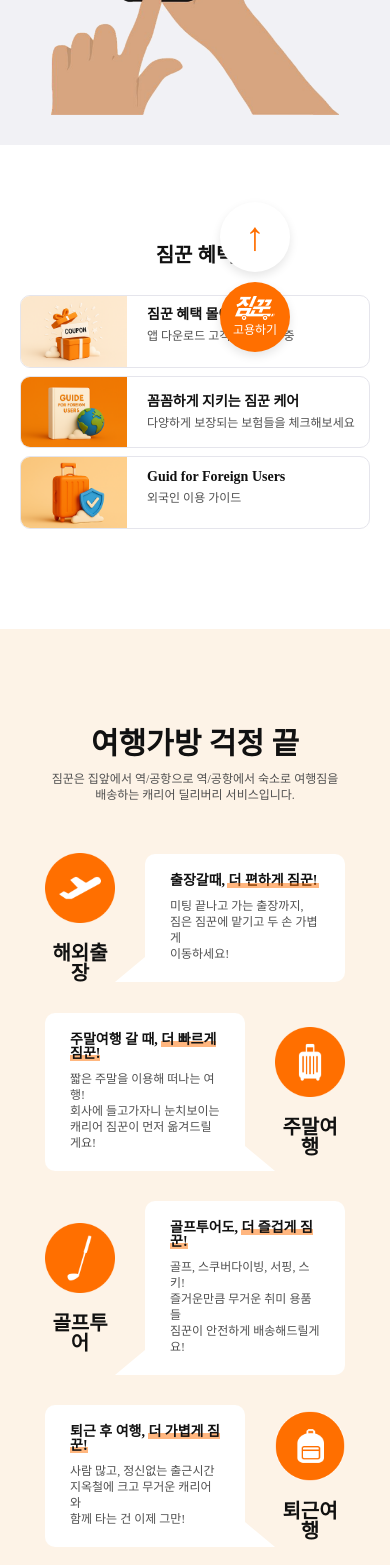
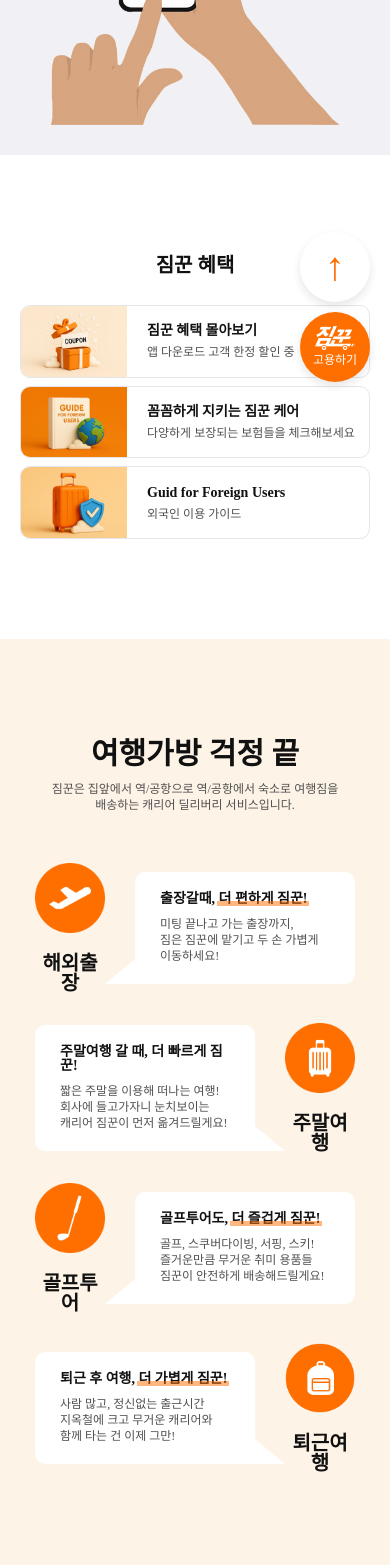
Before and after one commit to HongEungyung/newjimggun, a Vue app: page / in a window 390 px wide. Shown: the part 432-1997 px from the top of the page. Built offline with nearby package versions, Linux system fonts and the light colour scheme.

Commit message:
ENG/KOR 수정

```diff
--- a/index.html
+++ b/index.html
@@ -33,12 +33,9 @@
     <meta property="og:type" content="website" />
     <!-- Open Graph 프로토콜에서 사용되는 메타 태그의 속성 중 하나로, 페이지의 간략한 설명을 제공하는 데 사용 -->
     <!-- 소셜 미디어에서 공유될 때 사용되는 URL -->
-    <meta
-      property="og:url"
-      content="https://jimggun.vercel.app/
-    " />
+    <meta property="og:url" content="https://newjimggun-c6aj.vercel.app/" />
     <!-- 소셜 미디어에서 페이지가 공유될 때 표시되는 이미지 -->
-    <meta property="og:image" content="https://jimggun.vercel.app/assets/jimggun_logo-DfAxRLDc.png" />
+    <meta property="og:image" content="https://newjimggun-c6aj.vercel.app/assets/jimggun_logo-DfAxRLDc.png" />
     <!-- 소셜 미디어에서 페이지가 공유될 때 사용되는 설명 -->
     <meta property="og:description" content="짐꾼 웹사이트입니다." />
     <!-- 파비콘 연결 -->
--- a/src/components/Footer.vue
+++ b/src/components/Footer.vue
@@ -28,7 +28,7 @@
             <p>(토요일, 공휴일 휴무)</p>
           </div>
           <div class="footerRightButtons">
-            <a>제휴문의</a>
+            <a href="#">제휴문의</a>
             <router-link to="/cs">고객센터</router-link>
           </div>
           <div class="footerRightServices">
--- a/src/views/A1_home.vue
+++ b/src/views/A1_home.vue
@@ -92,7 +92,7 @@ const mainBannerData = ref([
     </div>-->
   </div>
 
-  <div class="main-wrap">
+  <main class="main-wrap">
     <!-- 메인배너 슬라이드 -->
     <section class="visual">
       <!-- 메인베너 -->
@@ -137,7 +137,7 @@ const mainBannerData = ref([
           </div>
         </form>
         <router-link to="/reservation" class="mini-button">
-          <p>바로 예약</p>
+          <span>바로 예약</span>
         </router-link>
       </div>
     </section>
@@ -278,7 +278,7 @@ const mainBannerData = ref([
           <!-- 2 -->
           <div class="t-content2">
             <!-- 말풍선 영역 -->
-            <div class="t-2-bubble p2-underline p2-underline2">
+            <div class="t-2-bubble p2-underline">
               <h2>주말여행 갈 때, <span>더 빠르게 짐꾼!</span></h2>
               <p>짧은 주말을 이용해 떠나는 여행! <br />회사에 들고가자니 눈치보이는 <br />캐리어 짐꾼이 먼저 옮겨드릴게요!</p>
             </div>
@@ -296,7 +296,7 @@ const mainBannerData = ref([
               <h3>골프투어</h3>
             </div>
             <!-- 말풍선 영역 -->
-            <div class="t-1-bubble p2-underline p2-underline2">
+            <div class="t-1-bubble p2-underline">
               <h2>골프투어도, <span>더 즐겁게 짐꾼!</span></h2>
               <p>골프, 스쿠버다이빙, 서핑, 스키! <br />즐거운만큼 무거운 취미 용품들 <br />짐꾼이 안전하게 배송해드릴게요!</p>
             </div>
@@ -304,7 +304,7 @@ const mainBannerData = ref([
           <!-- 4 -->
           <div class="t-content4">
             <!-- 말풍선 영역 -->
-            <div class="t-2-bubble p2-underline p2-underline2">
+            <div class="t-2-bubble p2-underline">
               <h2>퇴근 후 여행, <span>더 가볍게 짐꾼!</span></h2>
               <p>사람 많고, 정신없는 출근시간 <br />지옥철에 크고 무거운 캐리어와 <br />함께 타는 건 이제 그만!</p>
             </div>
@@ -377,7 +377,7 @@ const mainBannerData = ref([
         </div>
       </div>
     </section>
-  </div>
+  </main>
 </template>
 
 <style lang="scss" scoped>
@@ -456,7 +456,7 @@ const mainBannerData = ref([
         }
         @media screen and (max-width: 390px) {
           gap: 0 !important;
-          padding: 20px 10px !important;
+          padding: 30px 20px 20px 20px !important;
         }
 
         .mainbannerText {
@@ -674,7 +674,7 @@ const mainBannerData = ref([
         cursor: pointer;
         // border-radius: 50px;
         // margin: 10px;
-        p {
+        span {
           font-size: $text-font-L;
           color: $white;
           font-weight: 700;
@@ -1034,18 +1034,7 @@ const mainBannerData = ref([
             }
           }
         }
-        // 말풍선 underline 2
-        .p2-underline2 {
-          span {
-            @media screen and (max-width: 390px) {
-              // text-decoration: underline;
-              // text-decoration-color: rgba(255, 111, 0, 0.5);
-              // text-underline-offset: -1px;
-              // text-decoration-thickness: 6px;
-              box-shadow: inset 0 -6px 0 rgba(255, 111, 0, 0.5);
-            }
-          }
-        }
+
         // 1
         .t-content1 {
           display: flex;
@@ -1128,7 +1117,7 @@ const mainBannerData = ref([
             width: 300px !important;
           }
           @media screen and (max-width: 390px) {
-            width: 200px !important;
+            width: 220px !important;
             padding: 20px 25px !important;
           }
           &::after {
@@ -1172,7 +1161,7 @@ const mainBannerData = ref([
             width: 300px !important;
           }
           @media screen and (max-width: 390px) {
-            width: 200px !important;
+            width: 220px !important;
             padding: 20px 25px !important;
           }
           &::after {
@@ -1470,9 +1459,10 @@ const mainBannerData = ref([
 }
 @media screen and (max-width: 768px) {
   // gotop 버튼
-  // .topBtnWrap {
-  //   display: none !important;
-  // }
+  .topBtnWrap {
+    // display: none !important;
+    right: 60px !important;
+  }
   // 파트1 영역
   .a1-part1 {
     display: flex !important;
@@ -1587,4 +1577,14 @@ const mainBannerData = ref([
     font-size: 20px !important;
   }
 }
+@media screen and (max-width: 390px) {
+  .topBtnWrap {
+    // display: none !important;
+    right: 20px !important;
+    bottom: 30px !important;
+  }
+  .box-text p {
+    margin-bottom: 0 !important;
+  }
+}
 </style>
```
